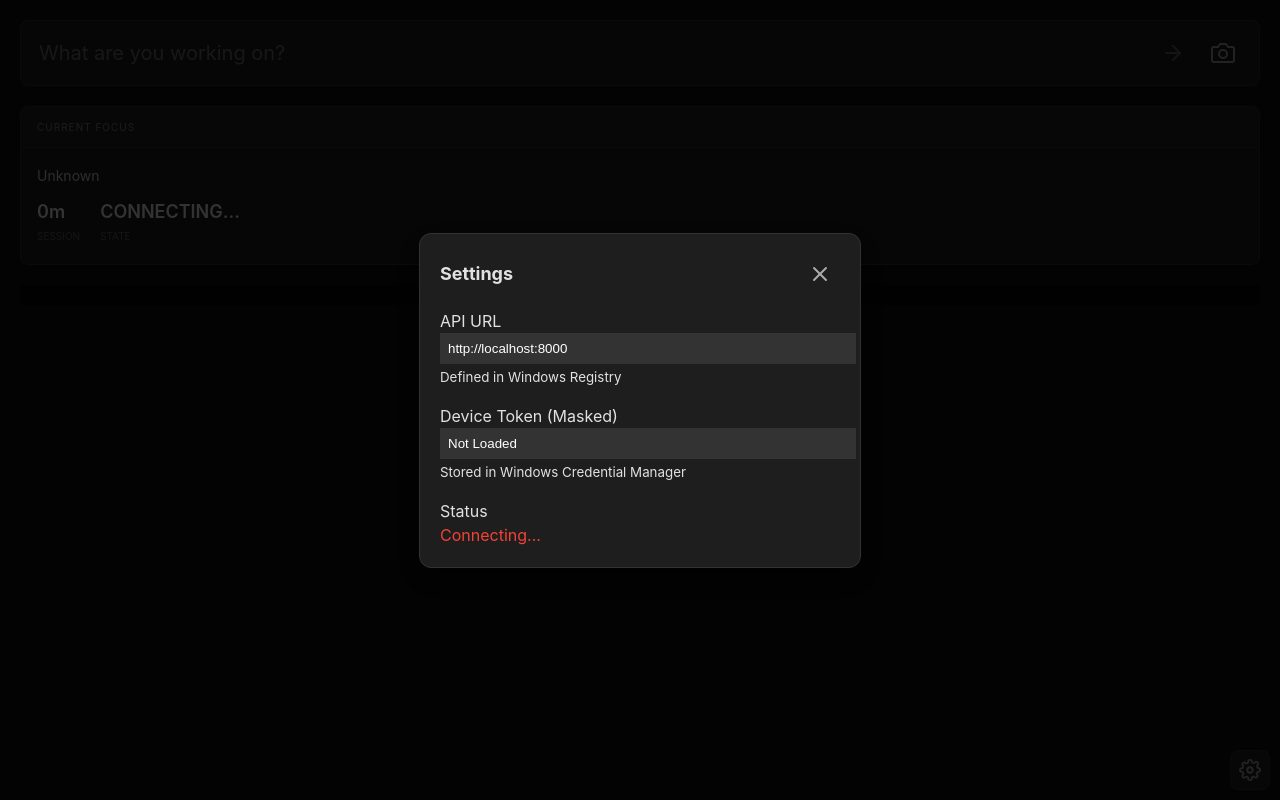
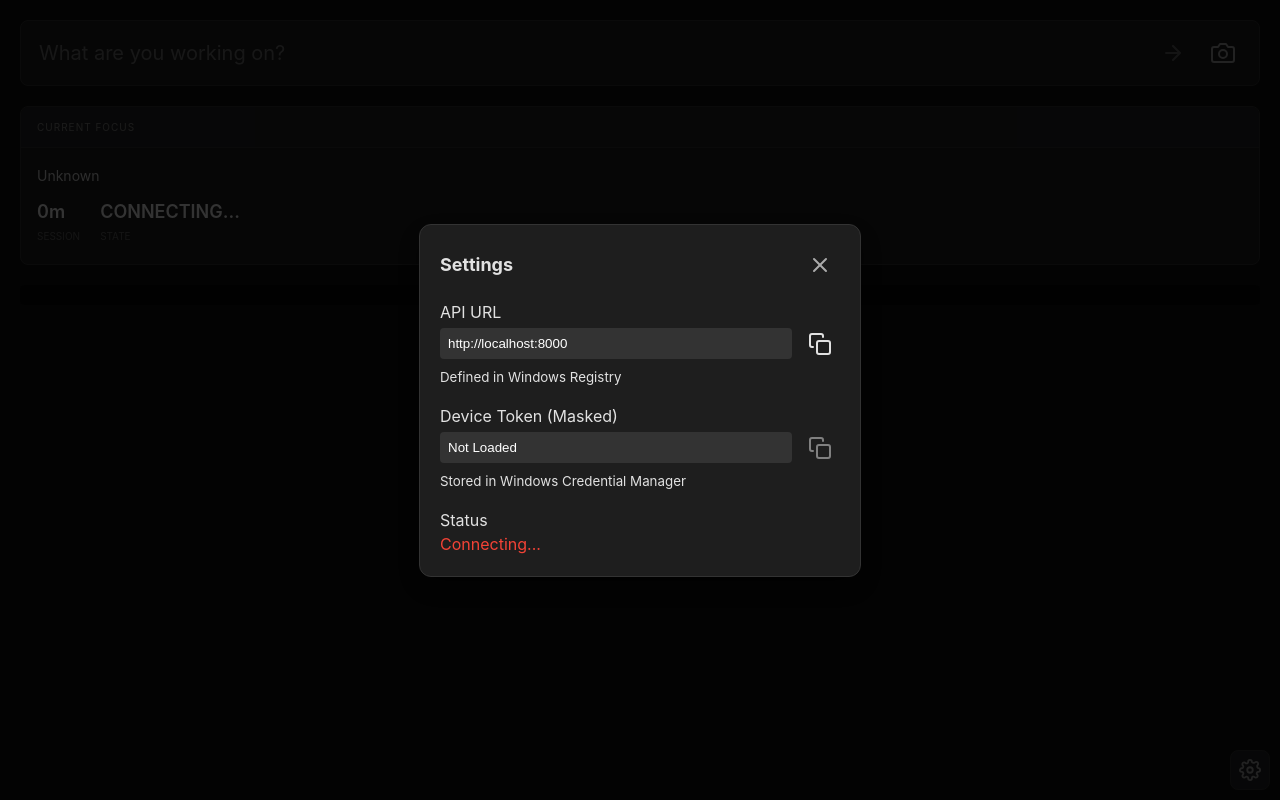
Before and after one commit to zvirb/phoenix-desktop, a React (Vite) app in the folder app/: page / in a window 1280 px wide. Both pictures are taken after a click on the button 1250 px from the left and 770 px from the top of the page. Built offline with nearby package versions, Linux system fonts and the light colour scheme.

Commit message:
feat(ui): add copy-to-clipboard buttons in settings modal
Co-authored-by: zvirb <130008533+zvirb@users.noreply.github.com>

```diff
--- a/app/src/App.tsx
+++ b/app/src/App.tsx
@@ -1,4 +1,4 @@
-import { useState, useEffect } from "react";
+import { useState, useEffect, useRef } from "react";
 import { invoke } from "@tauri-apps/api/core";
 import { listen } from "@tauri-apps/api/event";
 import "./App.css";
@@ -15,7 +15,21 @@ function App() {
   const [showSettings, setShowSettings] = useState(false);
   const [loading, setLoading] = useState(false);
   const [taskInput, setTaskInput] = useState("");
+  const [copiedField, setCopiedField] = useState<string | null>(null);
+  const copyTimeoutRef = useRef<number | null>(null);
 
+  const handleCopy = (text: string, fieldId: string) => {
+    navigator.clipboard.writeText(text).then(() => {
+      if (copyTimeoutRef.current) {
+        window.clearTimeout(copyTimeoutRef.current);
+      }
+      setCopiedField(fieldId);
+      copyTimeoutRef.current = window.setTimeout(() => {
+        setCopiedField(null);
+        copyTimeoutRef.current = null;
+      }, 2000);
+    });
+  };
 
   useEffect(() => {
     const handleKeyDown = (e: KeyboardEvent) => {
@@ -243,13 +257,54 @@ function App() {
 
             <div className="setting-item">
               <label htmlFor="settings-api-url">API URL</label>
-              <input id="settings-api-url" type="text" value={apiUrl} readOnly style={{ width: '100%', padding: 8, background: '#333', border: 'none', color: '#fff' }} />
+              <div style={{ display: 'flex', gap: '8px', alignItems: 'center' }}>
+                <input id="settings-api-url" type="text" value={apiUrl} readOnly style={{ flex: 1, padding: 8, background: '#333', border: 'none', color: '#fff', borderRadius: '4px' }} />
+                <button
+                  className="icon-button"
+                  aria-label="Copy API URL"
+                  title="Copy API URL"
+                  onClick={() => handleCopy(apiUrl, 'api-url')}
+                  style={{ color: copiedField === 'api-url' ? '#4ade80' : 'inherit' }}
+                >
+                  {copiedField === 'api-url' ? (
+                    <svg width="20" height="20" viewBox="0 0 24 24" fill="none" stroke="currentColor" strokeWidth="2" strokeLinecap="round" strokeLinejoin="round">
+                      <polyline points="20 6 9 17 4 12"></polyline>
+                    </svg>
+                  ) : (
+                    <svg width="20" height="20" viewBox="0 0 24 24" fill="none" stroke="currentColor" strokeWidth="2" strokeLinecap="round" strokeLinejoin="round">
+                      <rect x="9" y="9" width="13" height="13" rx="2" ry="2"></rect>
+                      <path d="M5 15H4a2 2 0 0 1-2-2V4a2 2 0 0 1 2-2h9a2 2 0 0 1 2 2v1"></path>
+                    </svg>
+                  )}
+                </button>
+              </div>
               <small>Defined in Windows Registry</small>
             </div>
 
             <div className="setting-item">
               <label htmlFor="settings-device-token">Device Token (Masked)</label>
-              <input id="settings-device-token" type="text" value={token ? `${token.substring(0, 8)}...` : "Not Loaded"} readOnly style={{ width: '100%', padding: 8, background: '#333', border: 'none', color: '#fff' }} />
+              <div style={{ display: 'flex', gap: '8px', alignItems: 'center' }}>
+                <input id="settings-device-token" type="text" value={token ? `${token.substring(0, 8)}...` : "Not Loaded"} readOnly style={{ flex: 1, padding: 8, background: '#333', border: 'none', color: '#fff', borderRadius: '4px' }} />
+                <button
+                  className="icon-button"
+                  aria-label="Copy Device Token"
+                  title="Copy Device Token"
+                  disabled={!token}
+                  onClick={() => token && handleCopy(token, 'token')}
+                  style={{ color: copiedField === 'token' ? '#4ade80' : 'inherit' }}
+                >
+                  {copiedField === 'token' ? (
+                    <svg width="20" height="20" viewBox="0 0 24 24" fill="none" stroke="currentColor" strokeWidth="2" strokeLinecap="round" strokeLinejoin="round">
+                      <polyline points="20 6 9 17 4 12"></polyline>
+                    </svg>
+                  ) : (
+                    <svg width="20" height="20" viewBox="0 0 24 24" fill="none" stroke="currentColor" strokeWidth="2" strokeLinecap="round" strokeLinejoin="round">
+                      <rect x="9" y="9" width="13" height="13" rx="2" ry="2"></rect>
+                      <path d="M5 15H4a2 2 0 0 1-2-2V4a2 2 0 0 1 2-2h9a2 2 0 0 1 2 2v1"></path>
+                    </svg>
+                  )}
+                </button>
+              </div>
               <small>Stored in Windows Credential Manager</small>
             </div>
 
```
Also changed, not shown: 1 other file (tests, documents, lock files or other folders).
